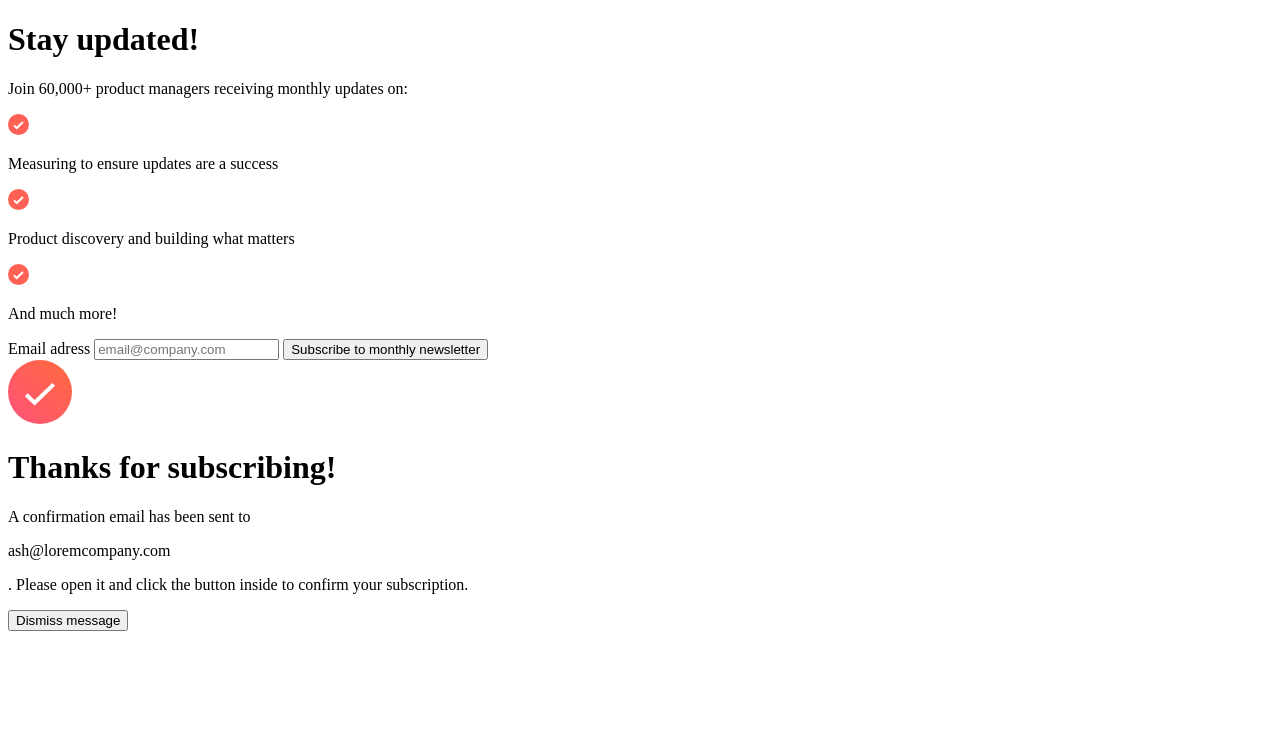
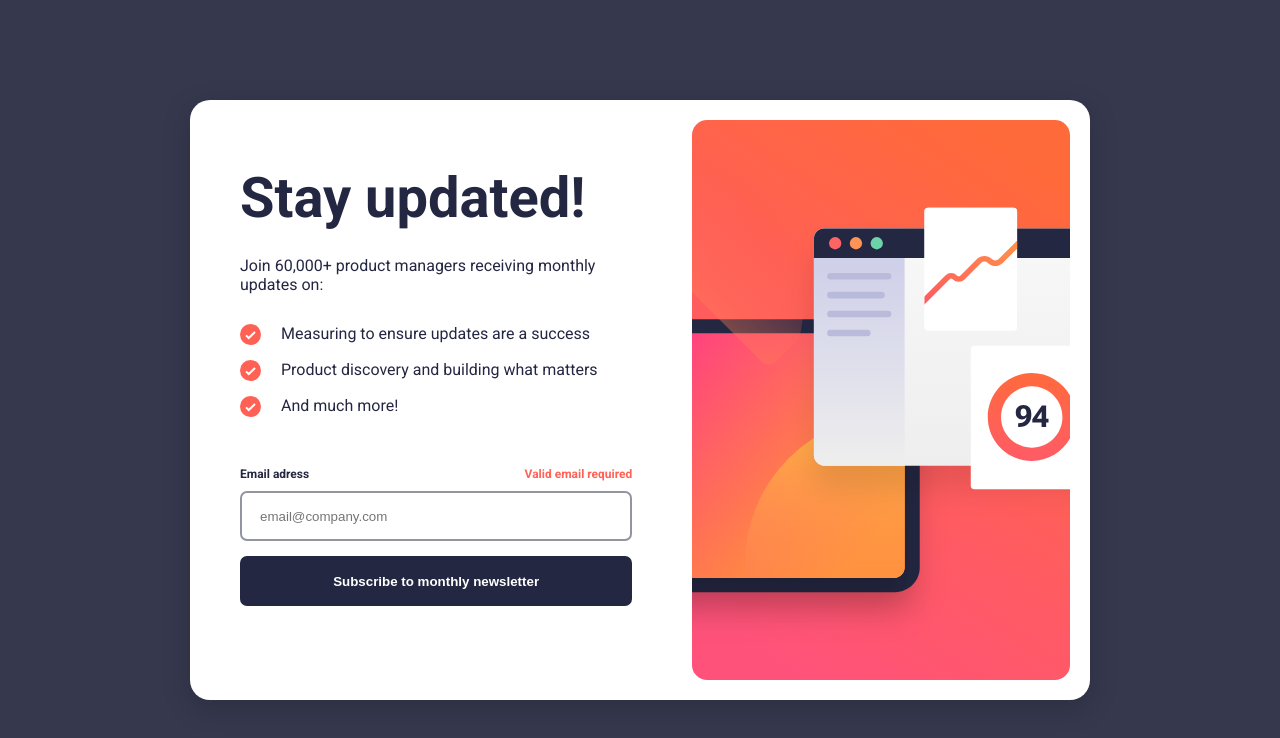
Before and after one commit to jovan-stojkovic/newsletter-sign-up-with-success-message-main, a plain HTML site: page index.html in a window 1280 px wide. Drawn offline with Linux system fonts and the light colour scheme.

Commit message:
CSS done

```diff
--- a/index.html
+++ b/index.html
@@ -19,7 +19,9 @@
     <div class="main-container">
       <div class="form-container">
         <h1>Stay updated!</h1>
-        <p>Join 60,000+ product managers receiving monthly updates on:</p>
+        <p class="first-p">
+          Join 60,000+ product managers receiving monthly updates on:
+        </p>
         <div class="check">
           <img src="assets/icon-list.svg" class="icon-list" />
           <p>Measuring to ensure updates are a success</p>
@@ -33,23 +35,30 @@
           <p>And much more!</p>
         </div>
         <form>
+          <div class="error-div">
           <label for="email">Email adress</label>
+          <p id="error">Valid email required</p>
+        </div>
           <input type="text" placeholder="email@company.com" id="email" />
           <button type="submit">Subscribe to monthly newsletter</button>
         </form>
       </div>
-    </div>
-
+      <img
+        src="assets/illustration-sign-up-desktop.svg"
+        class="main-img-desktop"
+      />
       <div class="conformation">
         <img src="assets/icon-success.svg" class="icon-success" />
         <h1>Thanks for subscribing!</h1>
-      <p>A confirmation email has been sent to</p>
+        <p class="conformation-p">
+          A confirmation email has been sent to
           <span id="user-email">ash@loremcompany.com</span>
-      <p>
+
           . Please open it and click the button inside to confirm your
           subscription.
         </p>
         <button>Dismiss message</button>
       </div>
+    </div>
   </body>
 </html>
--- a/style.css
+++ b/style.css
@@ -0,0 +1,151 @@
+@import url("https://fonts.googleapis.com/css2?family=Roboto:wght@400;700&display=swap");
+
+:root {
+  --Tomato: hsl(4, 100%, 67%);
+  --Dark-Slate-Grey: hsl(234, 29%, 20%);
+  --Charcoal-Grey: hsl(235, 18%, 26%);
+  --Grey: hsl(231, 7%, 60%);
+  --White: hsl(0, 0%, 100%);
+}
+
+* {
+  box-sizing: border-box;
+  margin: 0;
+  padding: 0;
+}
+
+html {
+  background-color: var(--Charcoal-Grey);
+  font-family: "Roboto", sans-serif;
+}
+
+.main-container {
+  width: 900px;
+  height: 600px;
+  background-color: white;
+  display: flex;
+  gap: 30px;
+  justify-content: space-between;
+  padding: 20px;
+  margin: 100px auto;
+  border-radius: 20px;
+  box-shadow: rgba(0, 0, 0, 0.2) 0px 7px 29px 0px;
+  position: relative;
+}
+
+.form-container {
+  padding: 50px 30px;
+  /* display: flex;
+    flex-direction: column; */
+}
+
+h1 {
+  color: var(--Dark-Slate-Grey);
+  font-size: 3.5rem;
+  margin-bottom: 30px;
+  line-height: 3.5rem;
+}
+
+p {
+  color: var(--Dark-Slate-Grey);
+}
+
+.first-p {
+  margin-bottom: 30px;
+}
+
+.check {
+  display: flex;
+  gap: 20px;
+  margin: 15px 0;
+}
+
+form {
+  margin-top: 50px;
+  display: flex;
+  flex-direction: column;
+  gap: 10px;
+}
+
+label {
+  font-size: 12px;
+  font-weight: 700;
+  color: var(--Dark-Slate-Grey);
+}
+
+#error {
+    font-size: 12px;
+    font-weight: 700;
+    color: var(--Tomato);
+}
+
+.error-div {
+    display: flex;
+    justify-content: space-between;
+}
+
+input {
+  height: 50px;
+  border: var(--Grey) 2px solid;
+  color: var(--Grey);
+  border-radius: 7px;
+  padding: 18px;
+}
+
+input:hover {
+  cursor: pointer;
+}
+
+placeholder {
+  padding: 10px;
+}
+
+button {
+  height: 50px;
+  border: none;
+  border-radius: 7px;
+  color: white;
+  font-weight: 700;
+  background-color: var(--Dark-Slate-Grey);
+  margin-top: 5px;
+}
+
+button:hover {
+  background-color: var(--Tomato);
+  cursor: pointer;
+  box-shadow: rgba(255, 98, 87, 0.5) 0px 8px 24px;
+}
+
+.conformation {
+  width: 500px;
+  height: 500px;
+  background-color: var(--White);
+  padding: 60px;
+  display: flex;
+  flex-direction: column;
+  justify-content: space-between;
+  border-radius: 20px;
+  box-shadow: rgba(0, 0, 0, 0.2) 0px 7px 29px 0px;
+  position: absolute;
+  top: 50px;
+  left: 200px;
+  display: none;
+}
+
+.icon-success {
+  height: 50px;
+  width: 50px;
+  margin-bottom: 20px;
+}
+
+.conformation-p {
+    margin-bottom: 20px;
+}
+
+span {
+    font-weight: 700;
+    color: var(--Dark-Slate-Grey);
+}
+
+/* - Font size (paragraph): 16px */
+/* font-family: 'Roboto', sans-serif; */
```
Lines whose indentation alone changed are shown as unchanged.
